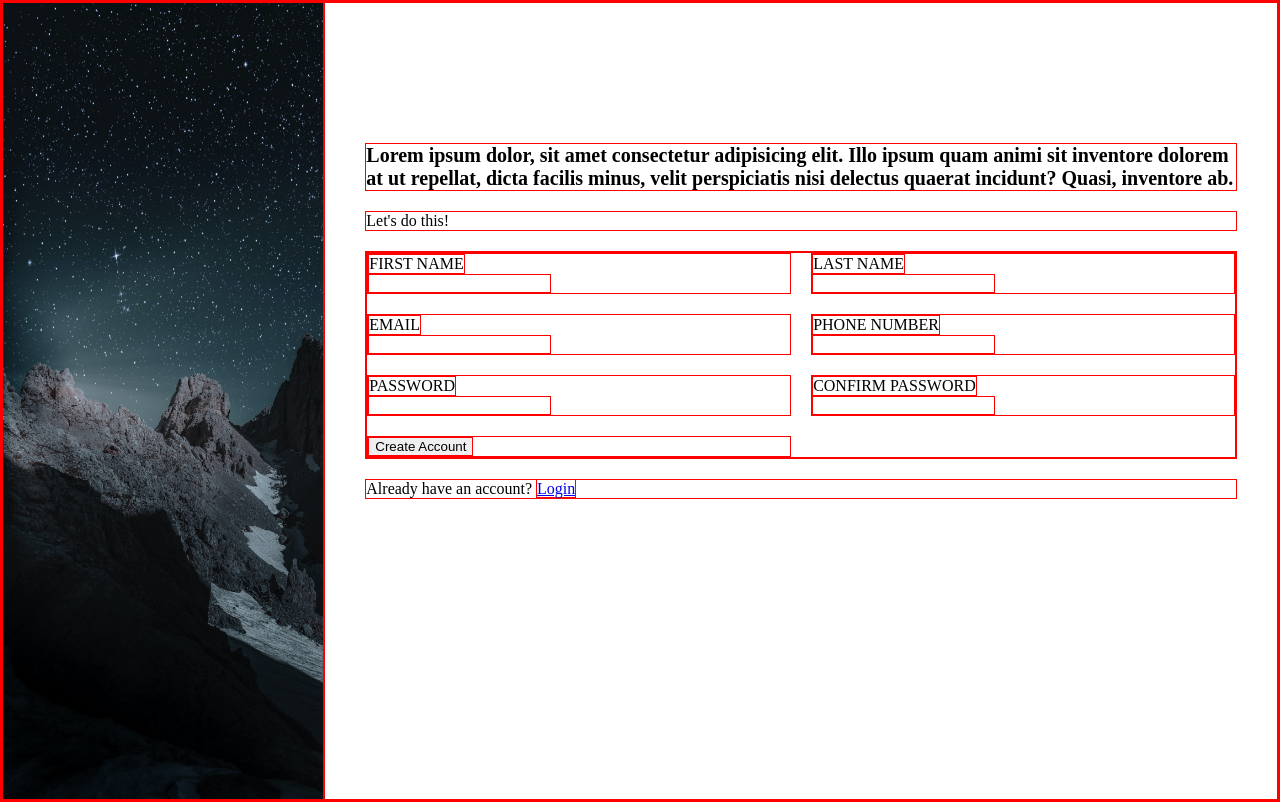
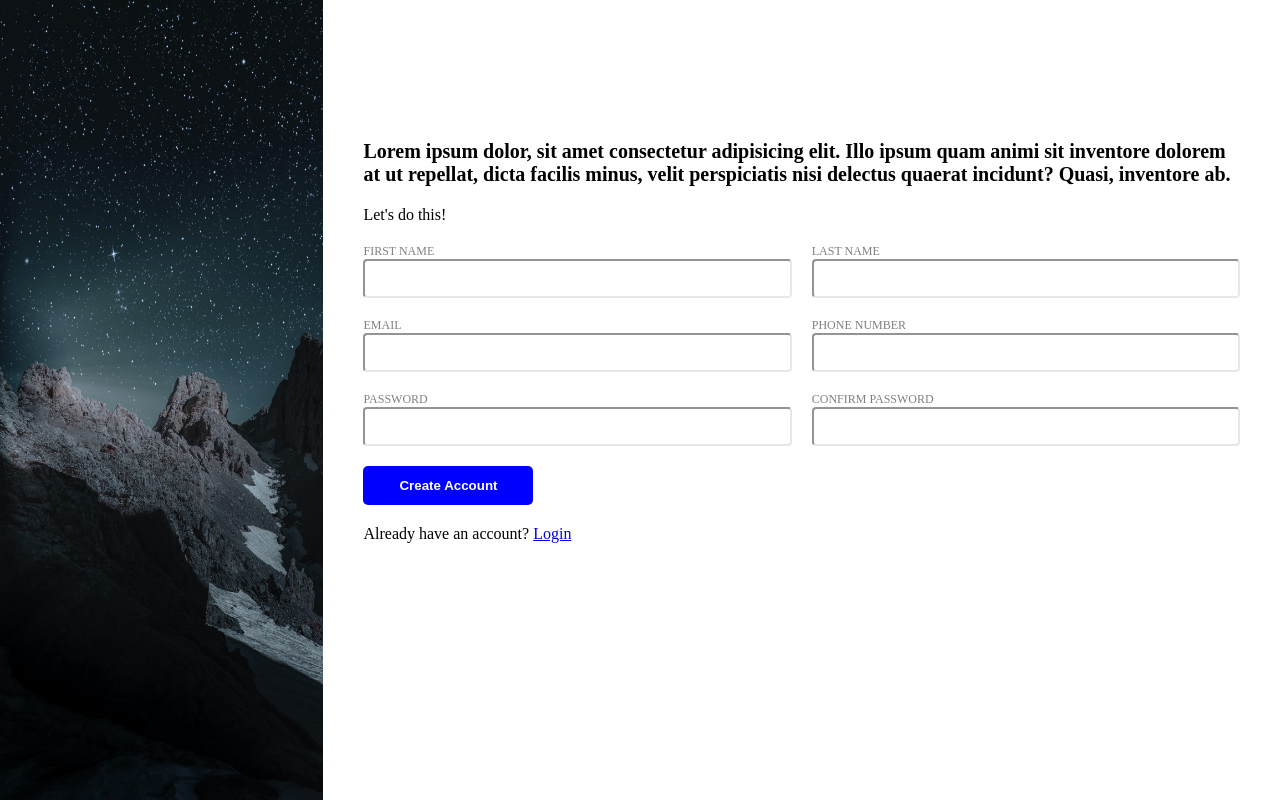
Before and after one commit to godwin-17/odin-sign-up-form, a plain HTML site: page index.html in a window 1280 px wide. Drawn offline with Linux system fonts and the light colour scheme.

Commit message:
Add input styling

```diff
--- a/index.html
+++ b/index.html
@@ -27,24 +27,20 @@
           <input type="text" name="last-name" id="last-name">
         </div>
 
-
         <div class="item">
           <label for="email">EMAIL</label>
           <input type="email" name="email" id="email">
         </div>
-
 
         <div class="item">
           <label for="tel">PHONE NUMBER</label>
           <input type="tel" name="phone-number" id="tel">
         </div>
 
-
         <div class="item">
           <label for="pwd">PASSWORD</label>
           <input type="password" name="password" id="pwd">
         </div>
-
 
         <div class="item">
           <label for="c-pwd">CONFIRM PASSWORD</label>
@@ -52,7 +48,7 @@
         </div>
 
         <div class="item">
-          <button type="submit">Create Account</button>
+          <button type="submit" class="submit-btn">Create Account</button>
         </div>
       </form>
     </div>
--- a/style.css
+++ b/style.css
@@ -6,9 +6,9 @@ html {
   box-sizing: inherit;
 }
 
-* {
+/* * {
   border: 1px solid red;
-}
+} */
 
 body {
   margin: 0;
@@ -48,3 +48,36 @@ form {
   flex-direction: column;
   align-items: flex-start;
 }
+
+label {
+  font-size: 12px;
+  color: gray;
+}
+
+input[type="text"],
+input[type="email"],
+input[type="password"],
+input[type="tel"] {
+  border-color: #E5E7EB;
+  border-radius: 4px;
+  width: 100%;
+  padding: 10px;
+}
+
+input[type="text"]:focus,
+input[type="email"]:focus,
+input[type="password"]:focus,
+input[type="tel"]:focus {
+  border: 2px solid blue;
+  box-shadow: 1px 1px 1px 1px;
+  outline: none;
+}
+
+.submit-btn {
+  background-color: blue;
+  color: white;
+  font-weight: bold;
+  padding: 12px 36px;
+  border: none;
+  border-radius: 5px;
+}
```
